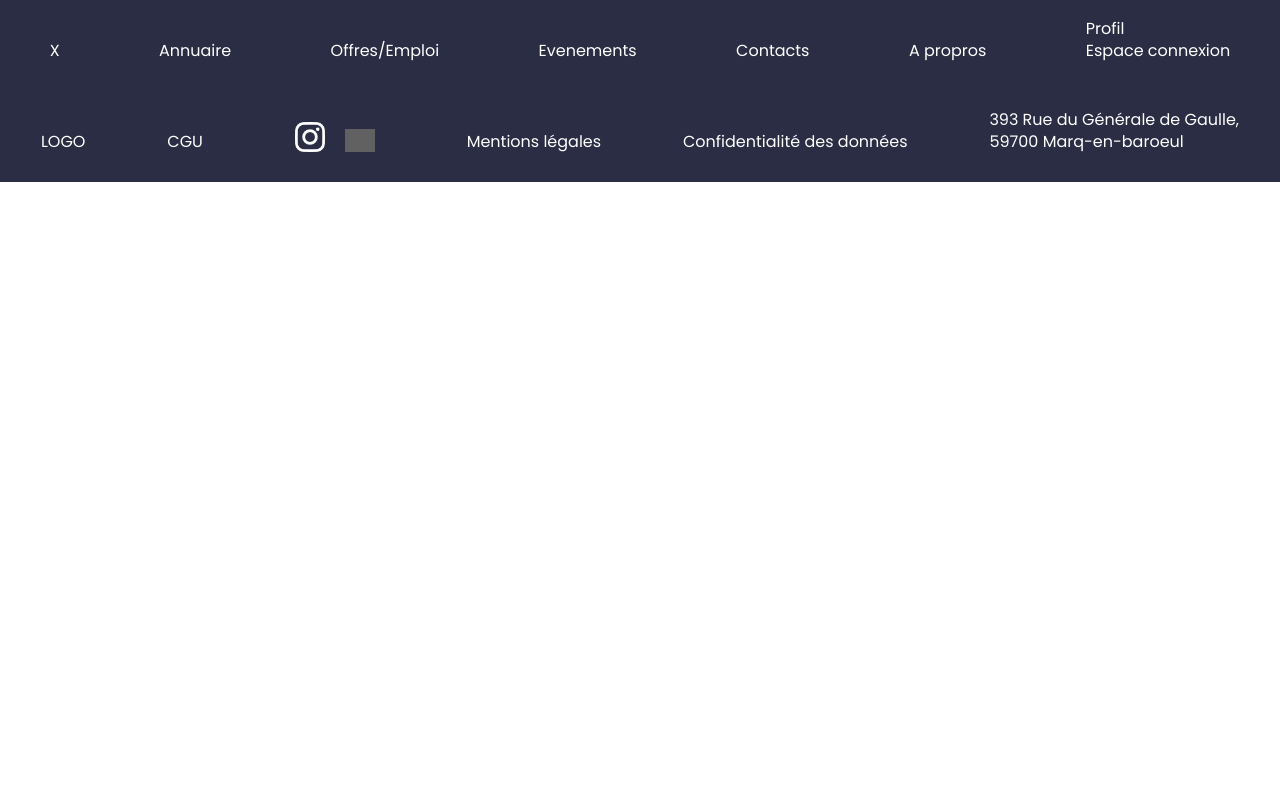
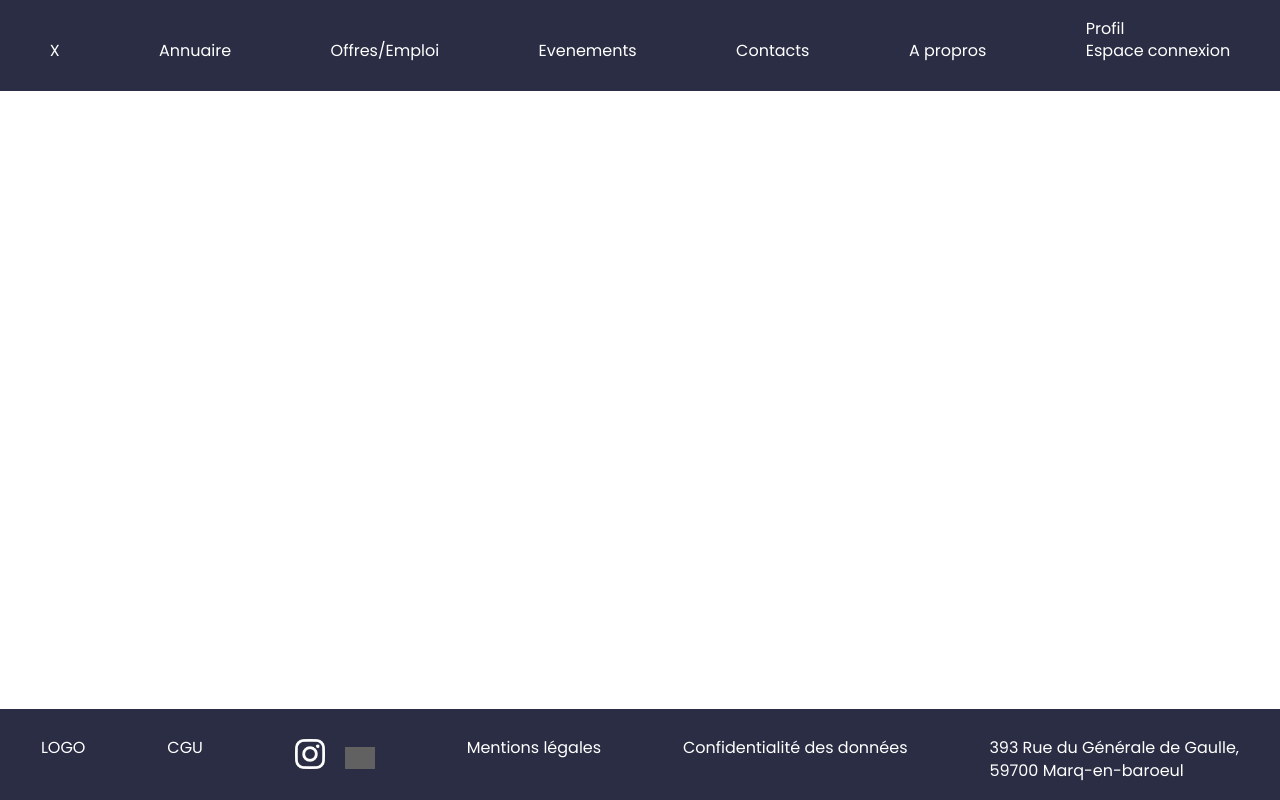
Before and after one commit to foreach-academy/Alumni_Frontend, a React (Create React App) app: page / in a window 1280 px wide. Built offline with nearby package versions, Linux system fonts and the light colour scheme; grey boxes are pictures that could not be loaded.

Commit message:
ADD position fiex pour que le footer reste en bas de la page

```diff
--- a/src/Styles/Footer.css
+++ b/src/Styles/Footer.css
@@ -1,15 +1,16 @@
+
 .footer_block {
     display: flex;
     justify-content: space-around;
-    align-items: end;
     line-height: 40%;
     background-color:rgb(42, 45, 67);
-    padding-top: 10px;
-    padding-bottom: 20px;
+    padding-top: 20px;
+    padding-bottom: 10px;
     color:rgb(255, 255, 255) ;
     font-family: poppins-regular;
-
-
+    position: fixed;
+    bottom: 0;
+    width: 100%;
 }
 
 .icon_reseaux_footer{
```
